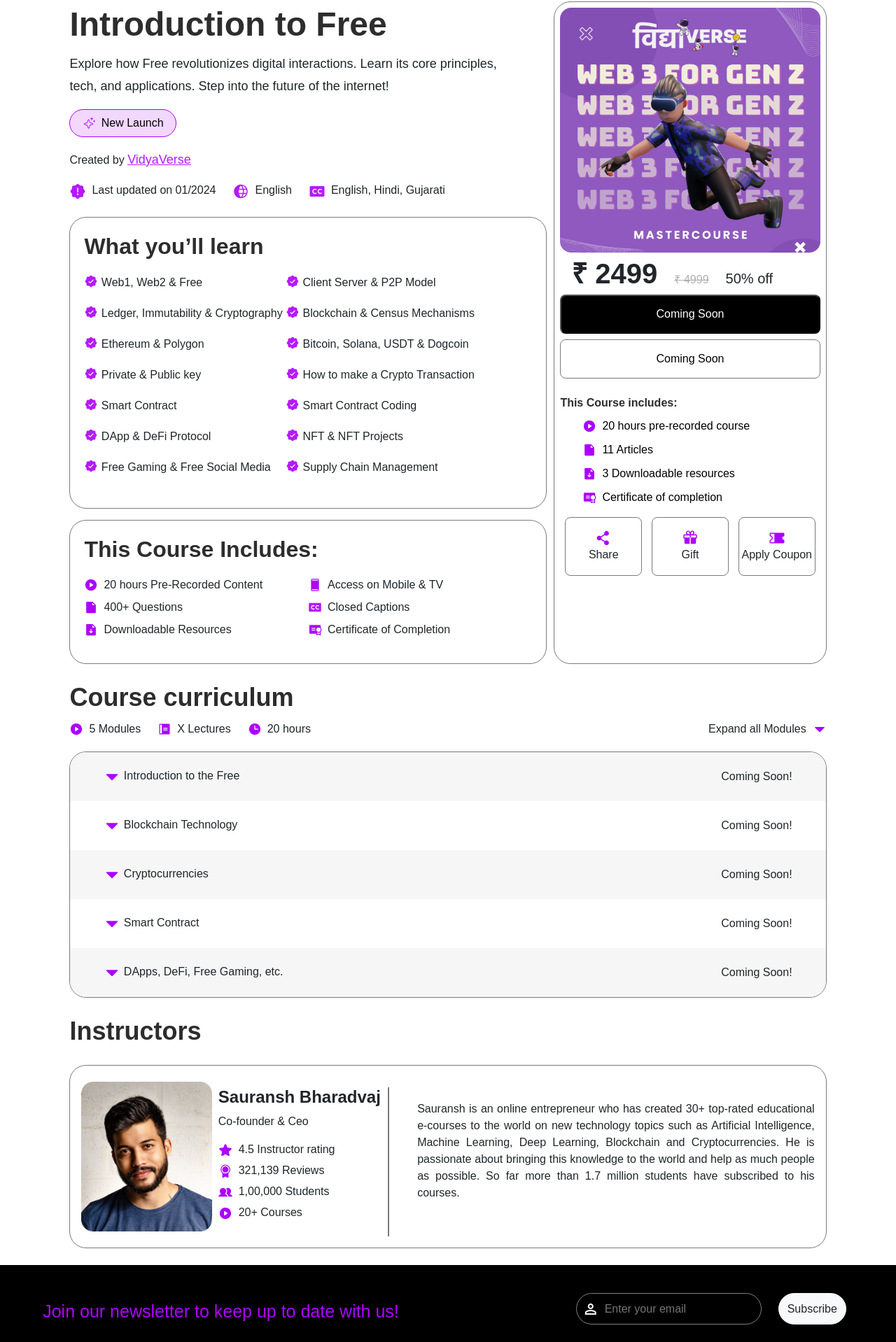
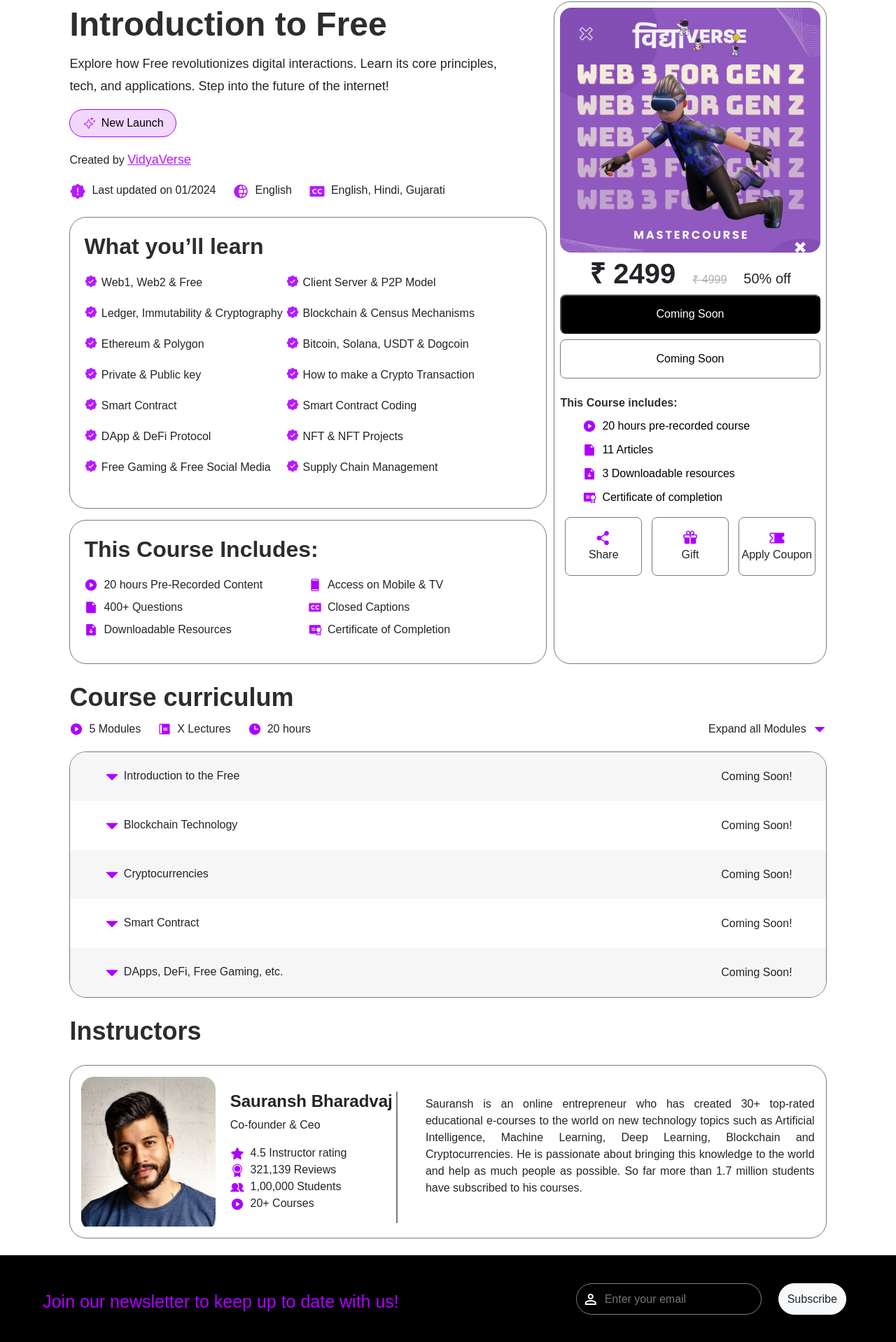
Before and after one commit to sauranshbhardwaj/VidyaVerse-2024, a React (Create React App) app: page /freecourse in a window 1280 px wide. Shown: the part 188-2106 px from the top of the page at 70% size. Built offline with nearby package versions, Linux system fonts and the light colour scheme.

Commit message:
Book CSS and Webcourse 3 fixed

```diff
--- a/src/Book/book.css
+++ b/src/Book/book.css
@@ -7,6 +7,7 @@
 .book-img-box {
     position: relative;
     height: 615px;
+    width: 45%;
 }
 
 .book-img-ecllips {
@@ -99,4 +100,7 @@
 	height: 50%;
 	top: 35%;
 }
+.book-img-box{
+    width: 90%;
 }
+}
--- a/src/freeCourse/freeCourse.css
+++ b/src/freeCourse/freeCourse.css
@@ -118,11 +118,13 @@
 }
 .web2course-courseContent-inst-img{
     width: 20%;
-height: 214px;
+	height: 214px;
+	overflow: hidden;
+	margin-right: 2%;
 }
 .web2course-courseContent-inst-img img{
-    height: 100%;
-    width: auto;
+    height: auto;
+    width: 100%;
 }
 .web2course-courseContent-inst-detail{
 margin-left: 0;
@@ -142,7 +144,7 @@
 }
 
 .web2course-courseContent-inst-detail  ul li{
-    height: 30px;
+    height: auto;
 }
 .web2course-courseContent-inst-desc{
     width: 60%;
@@ -183,6 +185,7 @@
 
 .web2course-courseDesc-price {
     align-items: center;
+    text-align: center;
 }
 
 .web2course-courseDesc-video-rupee {
@@ -192,6 +195,8 @@
 
 .web2course-courseDesc-video-delrupee {
     color: #AFAFAF;
+    text-align: center;
+    display: inline-block;
 }
 
 .web2course-courseDesc-video-off {
```
